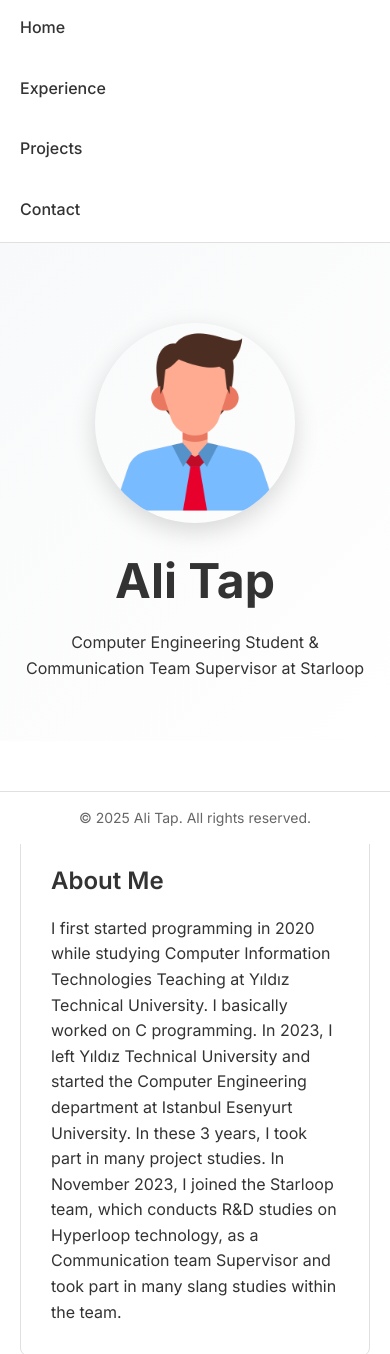
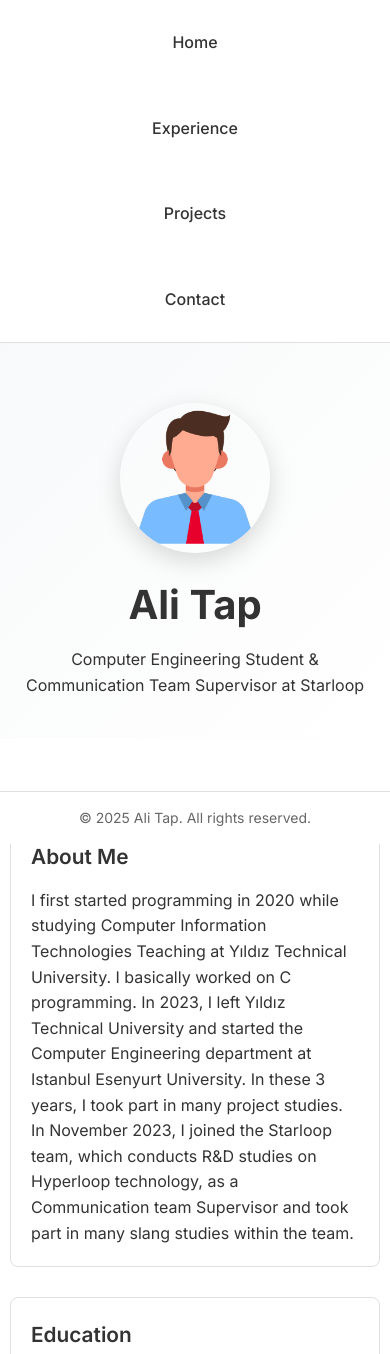
Before and after one commit to aLjTap/webTech, a plain HTML site: page index.html in a window 390 px wide. Shown: the top 1354 px of the page. Drawn offline with Linux system fonts and the light colour scheme; a script that the page names is missing.

Commit message:
Improve mobile responsiveness and UI
- Enhanced mobile navigation with better spacing and centered alignment
- Optimized container and hero section padding for smaller screens
- Adjusted profile image size for mobile displays
- Improved heading sizes for better mobile readability
- General responsive design improvements

```diff
--- a/styles.css
+++ b/styles.css
@@ -127,10 +127,29 @@
 @media (max-width: 768px) {
   .navbar {
     flex-direction: column;
+    text-align: center;
+  }
+  .navbar a {
+    padding: 10px;
+    margin: 5px 0;
+  }
+  .container {
+    padding: 10px;
+  }
+  .hero {
+    padding: 40px 10px;
   }
   .profile-img {
-    float: none;
-    display: block;
-    margin: 20px auto;
+    width: 150px;
+    height: 150px;
+  }
+  .section {
+    padding: 20px;
+  }
+  h1 {
+    font-size: 2.5rem;
+  }
+  h3 {
+    font-size: 1.3rem;
   }
 }
```
